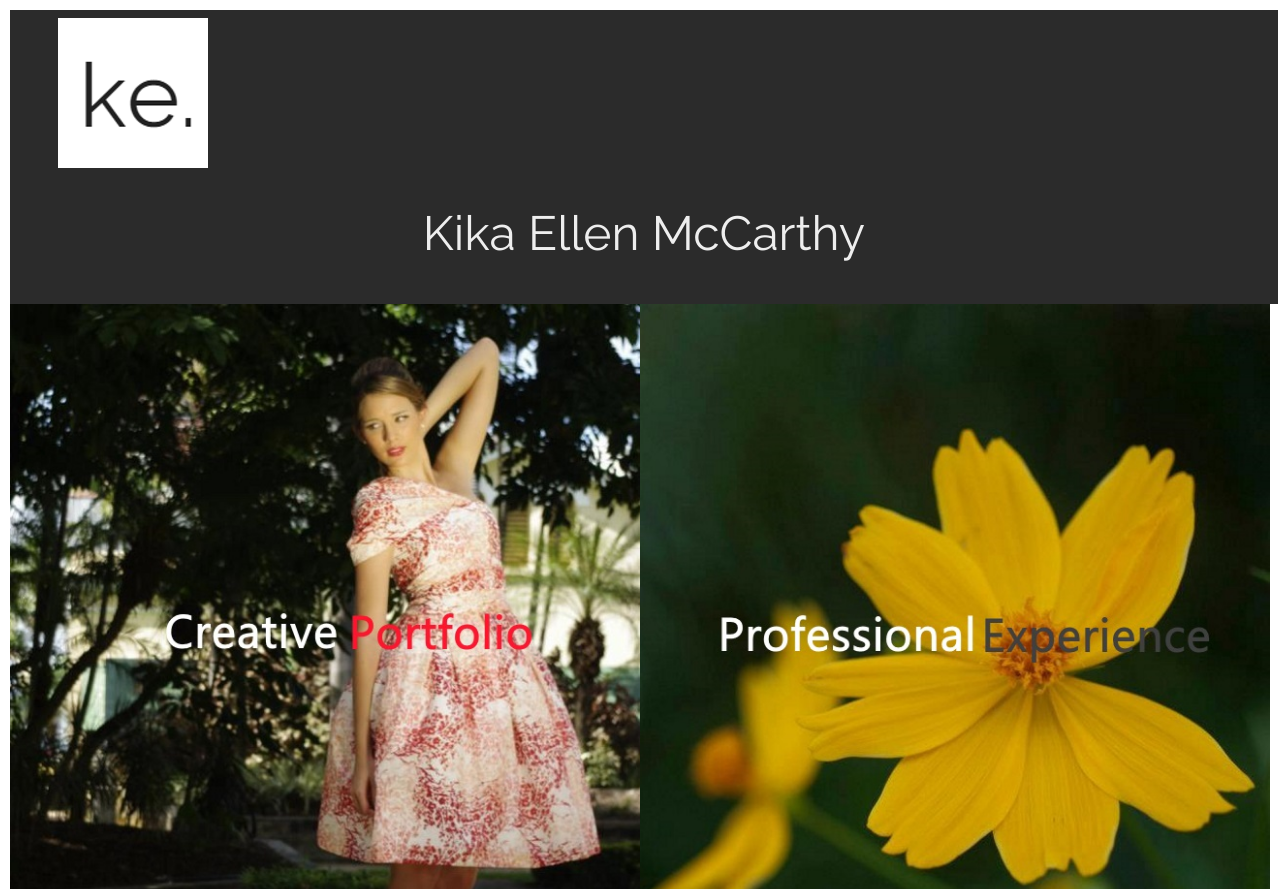
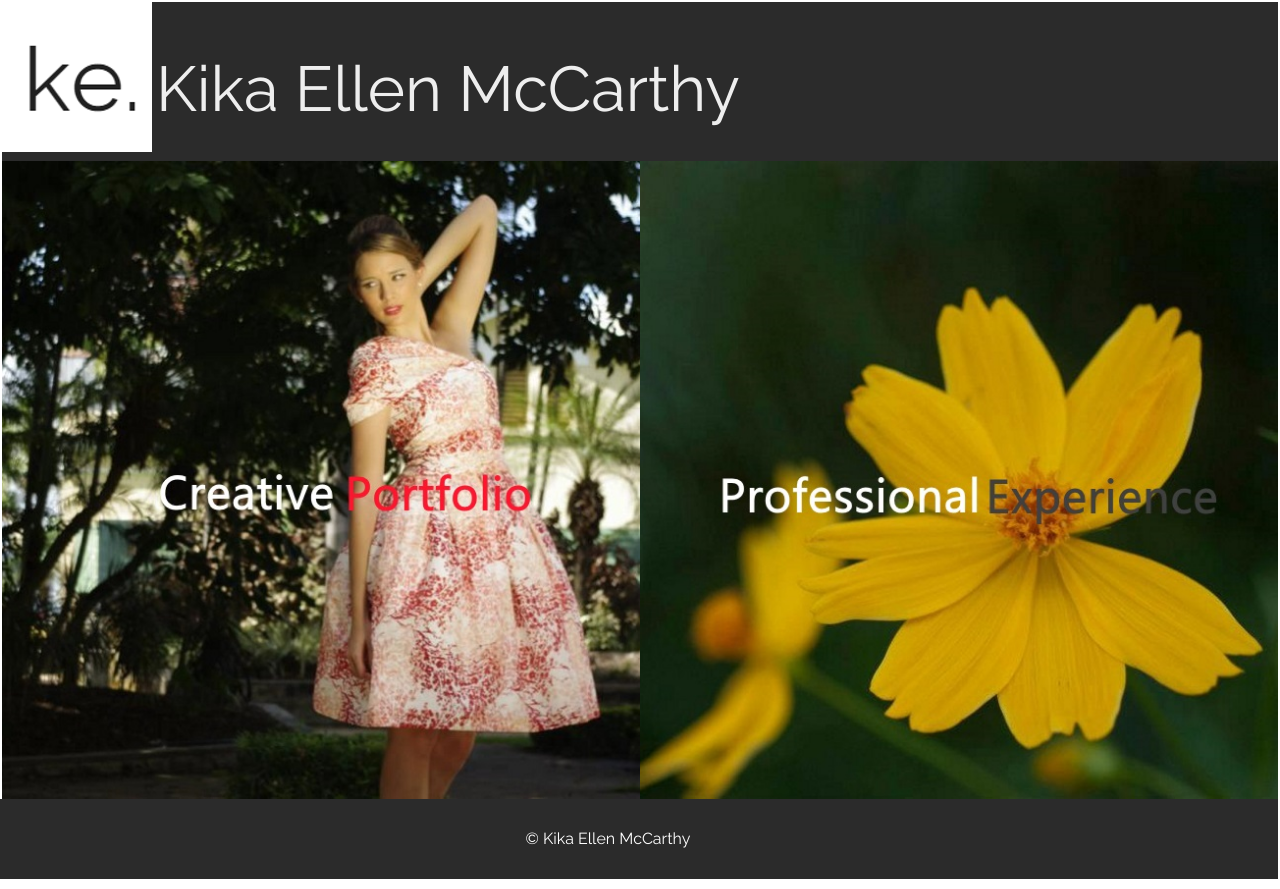
Before and after one commit to kikaellen/kikaellen.github.io, a plain HTML site: page unit_8/index.html in a window 1280 px wide. Shown: the top 889 px of the page. Drawn offline with Linux system fonts and the light colour scheme.

Commit message:
Design is now perfect!
next - optimising! :)

```diff
--- a/unit_8/css/style.css
+++ b/unit_8/css/style.css
@@ -3,26 +3,33 @@
 body {
 	font-size: 16px;
 	margin: 0px;
-	padding: 10px;
+	padding: 2px;
 }
 
 header {
-	padding: 0.5em 3em;
 	background: #2b2b2b;
-	width: 93%;
+	width: 100%;
 	float: left;
 	clear: left;
-	border-bottom: 6px #44FFAB;
+}
+
+.logo {
+	display: inline-block;
+	position: relative;
+}
+
+.headline {
+	display: inline-block;
 }
 
 h1 {
 	font-family: "Raleway", sans-serif;
-	font-size: 3em;
+	font-size: 3.9625em;
 	color: #eee;
-	margin: 0.8em;
-	float: none;
-	padding: 0 2em;
 	text-align: center;
+	position: relative;
+	bottom: 0.65em;
+	display: inline-block;
 }
 
 h2, h3, .title {
@@ -61,12 +68,10 @@ a {
 }
 
 nav {
-	text-align: center;
-	padding: .25em 4em;
+	text-align: right;
 	font-family: "Raleway", sans-serif;
 	font-size: 1.6em;
 	margin: 5px;
-	clear: left;
 }
 
 nav a:hover{
@@ -178,10 +183,13 @@ div.blog-image img {
 }
 
 footer {
+	width: 100%;
 	text-align: center;
-	padding: 4em;
+	padding: 2em;
 	font-family: "Raleway", sans-serif;
 	font-size: 1em;
 	text-decoration: none;
-	color: #2b2b2b;
+	color: #fff;
+	float: right;
+	background: #2b2b2b
 }
--- a/unit_8/index.html
+++ b/unit_8/index.html
@@ -31,8 +31,11 @@
 				<img src="images/yellow_flower_home.jpg"></a>
 			</div>
 	</div>
+
 	<footer>
-		&copy Kika Ellen McCarthy
+		<div class="footer">
+			&copy Kika Ellen McCarthy
+		</div>
 	</footer>
 </body>
 </html>
```
